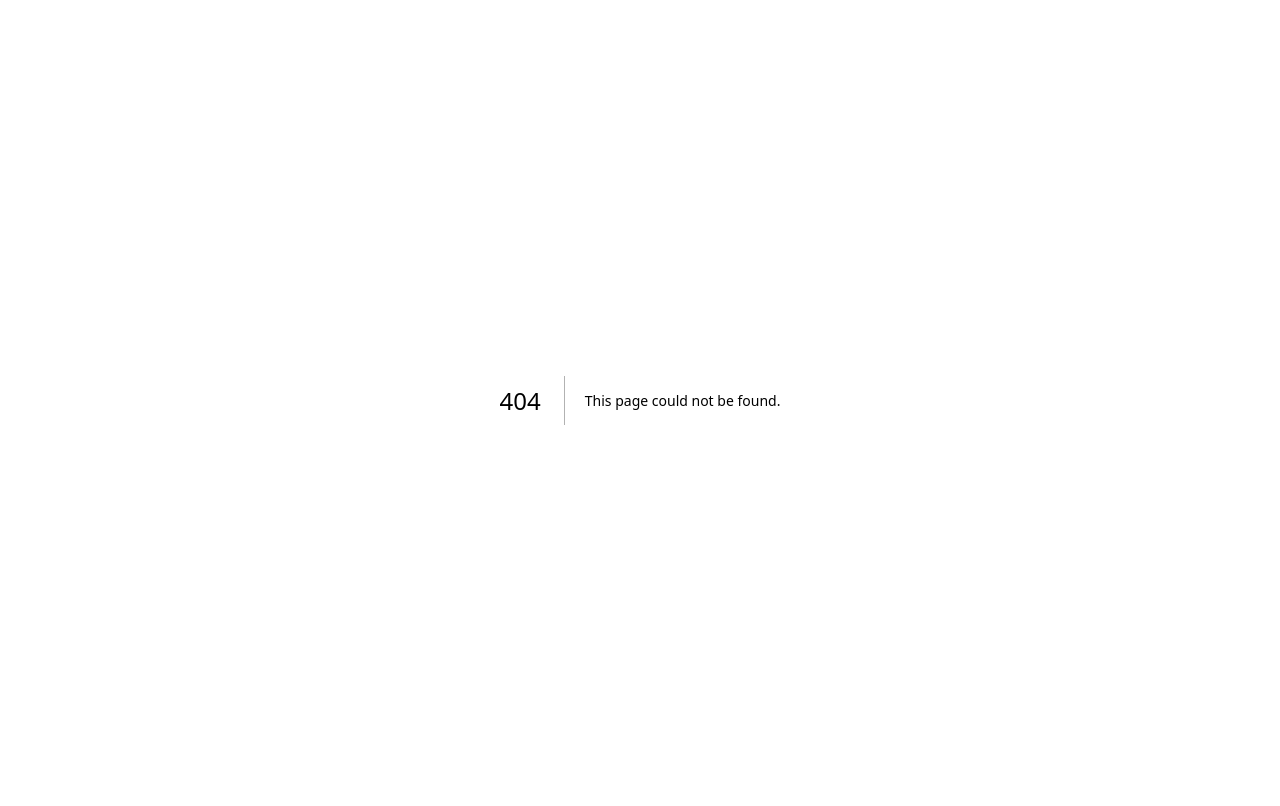
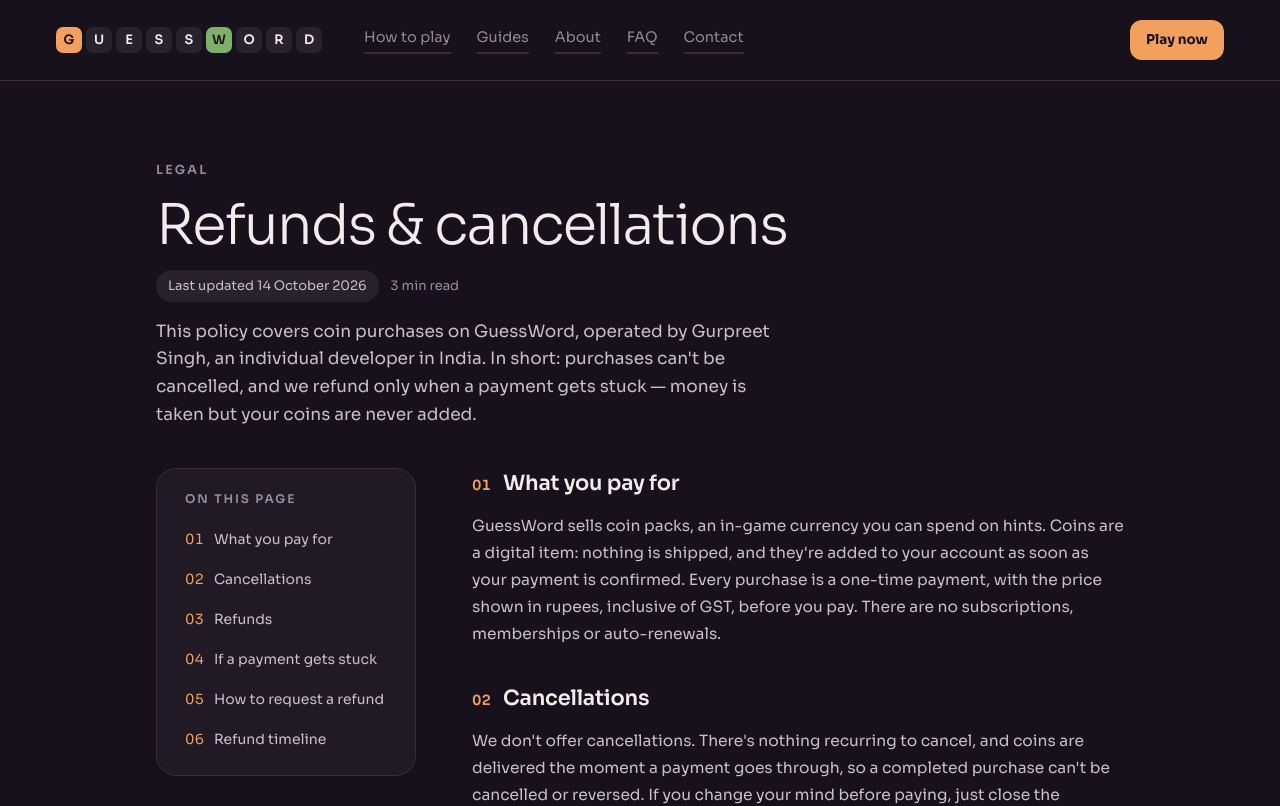
Before and after one commit to 2213saabji/WordlyFrontend, a Next.js app: page /refund-policy in a window 1280 px wide. Before the commit this address had no page. Shown: the top 806 px of the page. Built offline with nearby package versions, Linux system fonts and the light colour scheme.

Commit message:
added refund policy

```diff
--- /dev/null
+++ b/app/(info)/refund-policy/page.tsx
@@ -0,0 +1,80 @@
+import type { Metadata } from "next";
+import LegalPage, { type LegalSection } from "@/components/LegalPage";
+import { pageMetadata } from "@/lib/seo";
+
+export const metadata: Metadata = pageMetadata({
+  title: "Refunds & Cancellations",
+  description:
+    "GuessWord's refund and cancellation policy for coin purchases — no cancellations, and refunds only when a payment gets stuck and your coins aren't added.",
+  path: "/refund-policy",
+});
+
+const LINK = "text-accent underline hover:no-underline";
+
+// Keep in step with the "Coins and purchases" section of the terms
+// (app/(info)/terms/page.tsx) — both describe the same refund rules.
+// The stuck-payment cases mirror the backend's order flow
+// (WordlyBackend docs/COINS_HINTS_CONTRACT.md): a late capture is still
+// credited, while a mismatched amount or a second capture on an already
+// credited order never is — those are the ones that need a refund.
+const SECTIONS: LegalSection[] = [
+  {
+    id: "what-you-pay-for",
+    number: "01",
+    heading: "What you pay for",
+    body: "GuessWord sells coin packs, an in-game currency you can spend on hints. Coins are a digital item: nothing is shipped, and they're added to your account as soon as your payment is confirmed. Every purchase is a one-time payment, with the price shown in rupees, inclusive of GST, before you pay. There are no subscriptions, memberships or auto-renewals.",
+  },
+  {
+    id: "cancellations",
+    number: "02",
+    heading: "Cancellations",
+    body: "We don't offer cancellations. There's nothing recurring to cancel, and coins are delivered the moment a payment goes through, so a completed purchase can't be cancelled or reversed. If you change your mind before paying, just close the checkout — no money is taken.",
+  },
+  {
+    id: "refunds",
+    number: "03",
+    heading: "Refunds",
+    body: "Coin purchases are non-refundable. That includes coins you haven't spent, coins already spent on hints, and purchases made by mistake or that you no longer want. The only exception is a stuck payment, where money leaves your account but the coins are never added — for example the payment fails or stays pending after your bank has debited you, or you're charged more than once for the same order. In that case you get a full refund. This doesn't affect any refund the law entitles you to.",
+  },
+  {
+    id: "stuck-payments",
+    number: "04",
+    heading: "If a payment gets stuck",
+    body: "Most stuck payments sort themselves out. If your payment is confirmed late, the coins are still added to your account automatically. If a payment fails after your bank has debited you, your bank or the payment gateway normally returns the money on its own within 5–7 working days. If money has left your account, the coins aren't in your balance after 24 hours and the money hasn't come back, contact us and we'll refund the full amount.",
+  },
+  {
+    id: "how-to-request-a-refund",
+    number: "05",
+    heading: "How to request a refund",
+    body: (
+      <>
+        Email{" "}
+        <a href="mailto:support@guessword.games" className={LINK}>
+          support@guessword.games
+        </a>{" "}
+        within 30 days of the payment with the email address on your GuessWord account, the date and amount, and the
+        order ID, payment ID or UPI reference from your receipt or bank statement. We reply within two working days
+        and check the payment with the gateway before approving the refund.
+      </>
+    ),
+  },
+  {
+    id: "refund-timeline",
+    number: "06",
+    heading: "Refund timeline",
+    body: "Approved refunds are for the full amount and go back to the original payment method (the same UPI account, card or bank account) within 5–7 working days of approval. Your bank may take a little longer to show it on your statement.",
+  },
+];
+
+export default function RefundPolicyPage() {
+  return (
+    <LegalPage
+      eyebrow="Legal"
+      title="Refunds & cancellations"
+      lastUpdated="14 October 2026"
+      readTime="3 min read"
+      intro="This policy covers coin purchases on GuessWord, operated by Gurpreet Singh, an individual developer in India. In short: purchases can't be cancelled, and we refund only when a payment gets stuck — money is taken but your coins are never added."
+      sections={SECTIONS}
+    />
+  );
+}
--- a/app/(info)/terms/page.tsx
+++ b/app/(info)/terms/page.tsx
@@ -1,4 +1,5 @@
 import type { Metadata } from "next";
+import Link from "next/link";
 import LegalPage, { type LegalSection } from "@/components/LegalPage";
 import { pageMetadata } from "@/lib/seo";
 
@@ -38,7 +39,20 @@
     id: "coins-and-purchases",
     number: "05",
     heading: "Coins and purchases",
-    body: "Coins are an in-game currency. You earn them by solving words and can buy more: 3,000 coins for ₹10, inclusive of GST, paid through Razorpay. Coins can only be spent in GuessWord, for example on hints. They have no cash value, can't be withdrawn, exchanged or transferred to another account, and don't expire. Purchases are non-refundable, except where the law requires a refund or you were charged twice for the same order. If a payment fails, no coins are added and you aren't charged.",
+    body: (
+      <>
+        Coins are an in-game currency. You earn them by solving words and can buy more: 3,000 coins for ₹10,
+        inclusive of GST, paid through Razorpay. Coins can only be spent in GuessWord, for example on hints. They have
+        no cash value, can&apos;t be withdrawn, exchanged or transferred to another account, and don&apos;t expire.
+        Purchases are non-refundable, except where the law requires a refund, you were charged twice for the same
+        order, or you were charged but the coins were never added. If a payment fails, no coins are added and you
+        aren&apos;t charged. See our{" "}
+        <Link href="/refund-policy" className="text-accent underline hover:no-underline">
+          refunds &amp; cancellations policy
+        </Link>{" "}
+        for how to request a refund.
+      </>
+    ),
   },
   {
     id: "the-service",
@@ -73,7 +87,7 @@
     <LegalPage
       eyebrow="Legal"
       title="Terms of use"
-      lastUpdated="7 October 2026"
+      lastUpdated="14 October 2026"
       readTime="5 min read"
       intro="These terms apply when you use GuessWord, operated by Gurpreet Singh, an individual developer, and governed by the laws of India. By creating an account or playing, you agree to them."
       sections={SECTIONS}
--- a/app/sitemap.ts
+++ b/app/sitemap.ts
@@ -7,7 +7,7 @@
 // legal) last changed. Bump it when you edit their copy. Google only trusts
 // <lastmod> when it's accurate, so a value that changes on every deploy gets
 // ignored for the whole sitemap.
-const INFO_PAGES_UPDATED_ISO = "2026-10-07";
+const INFO_PAGES_UPDATED_ISO = "2026-10-14";
 
 // The rest of the app is client-side "screens" behind "/" (the guest home
 // for visitors, the signed-in app once logged in), not separate server
@@ -30,6 +30,7 @@
     info("/contact", 0.3, "yearly"),
     info("/privacy-policy", 0.3, "yearly"),
     info("/terms", 0.3, "yearly"),
+    info("/refund-policy", 0.3, "yearly"),
     // Public Infinite tier board — its standings really do change daily.
     { url: `${SITE_URL}/leaderboard/infinite`, lastModified: new Date(), changeFrequency: "daily", priority: 0.6 },
     // Strategy guides (lib/guides.ts).
--- a/components/ContentPage.tsx
+++ b/components/ContentPage.tsx
@@ -1,7 +1,7 @@
 import type { ReactNode } from "react";
 
 /** Shared shell for the public info pages (how-to-play, about, faq,
- * privacy-policy, terms, contact) — the header/footer come from
+ * privacy-policy, terms, refund-policy, contact) — the header/footer come from
  * app/(info)/layout.tsx; this just lays out the hero + card sections,
  * matching the "GuessWord Info Pages" design. */
 export default function ContentPage({
--- a/components/InfoFooter.tsx
+++ b/components/InfoFooter.tsx
@@ -23,6 +23,7 @@
     links: [
       { href: "/privacy-policy", label: "Privacy policy" },
       { href: "/terms", label: "Terms" },
+      { href: "/refund-policy", label: "Refunds & cancellations" },
     ],
   },
 ];
--- a/components/InfoHeader.tsx
+++ b/components/InfoHeader.tsx
@@ -41,7 +41,7 @@
 }
 
 /** Header for the public info pages (how-to-play, about, faq, contact,
- * privacy-policy, terms) — deliberately separate from the game's own Nav
+ * privacy-policy, terms, refund-policy) — deliberately separate from the game's own Nav
  * (Play/Groups/Leaderboard/History): these links are between info pages,
  * not game screens, and don't need auth state at all. */
 export default function InfoHeader() {
--- a/components/LegalPage.tsx
+++ b/components/LegalPage.tsx
@@ -8,7 +8,8 @@
   body: ReactNode;
 }
 
-/** Shared layout for the numbered legal pages (privacy policy, terms) —
+/** Shared layout for the numbered legal pages (privacy policy, terms,
+ * refunds & cancellations) —
  * eyebrow/title/meta row, a sticky "on this page" anchor nav, numbered
  * sections, and a closing contact callout. */
 export default function LegalPage({
```
